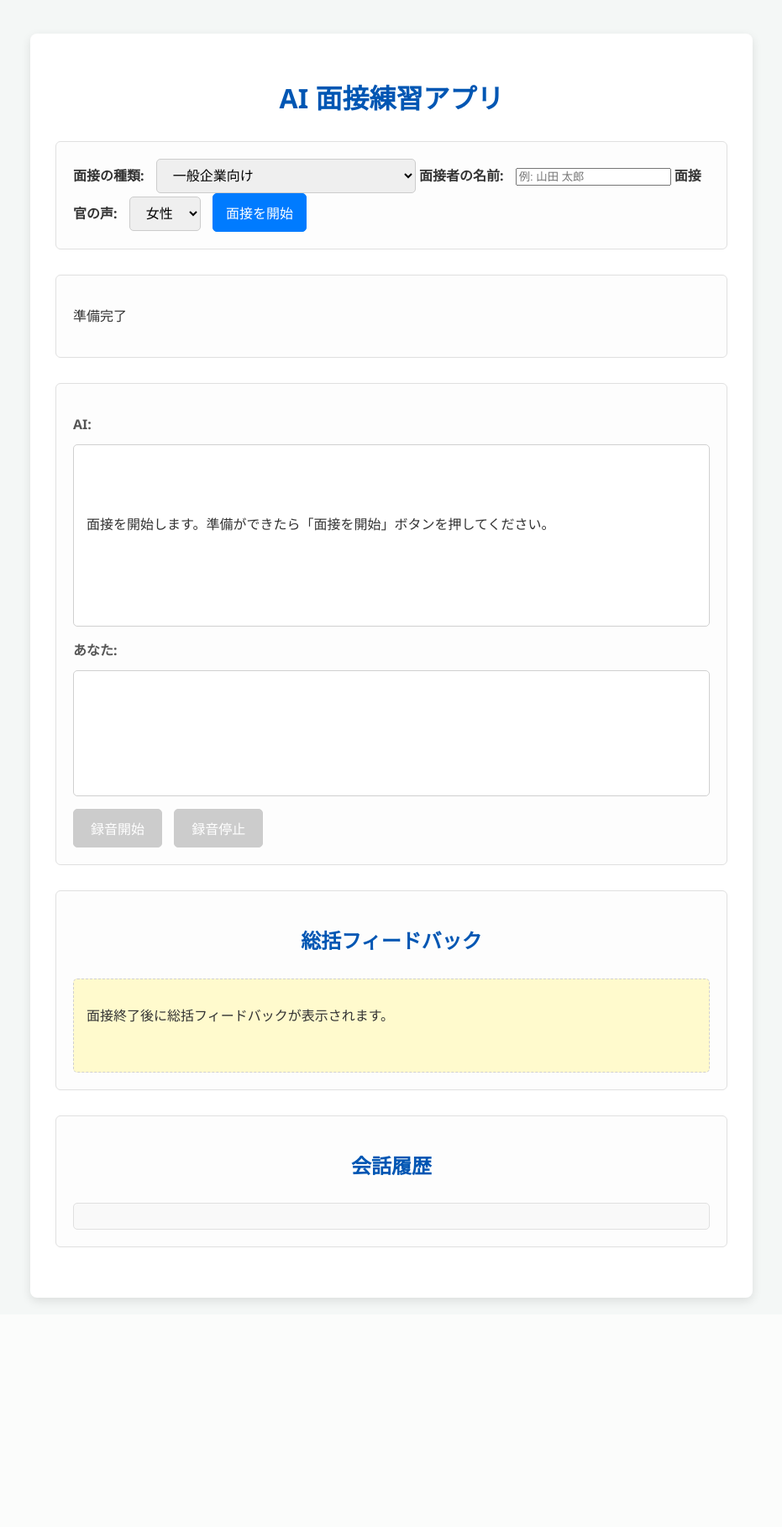
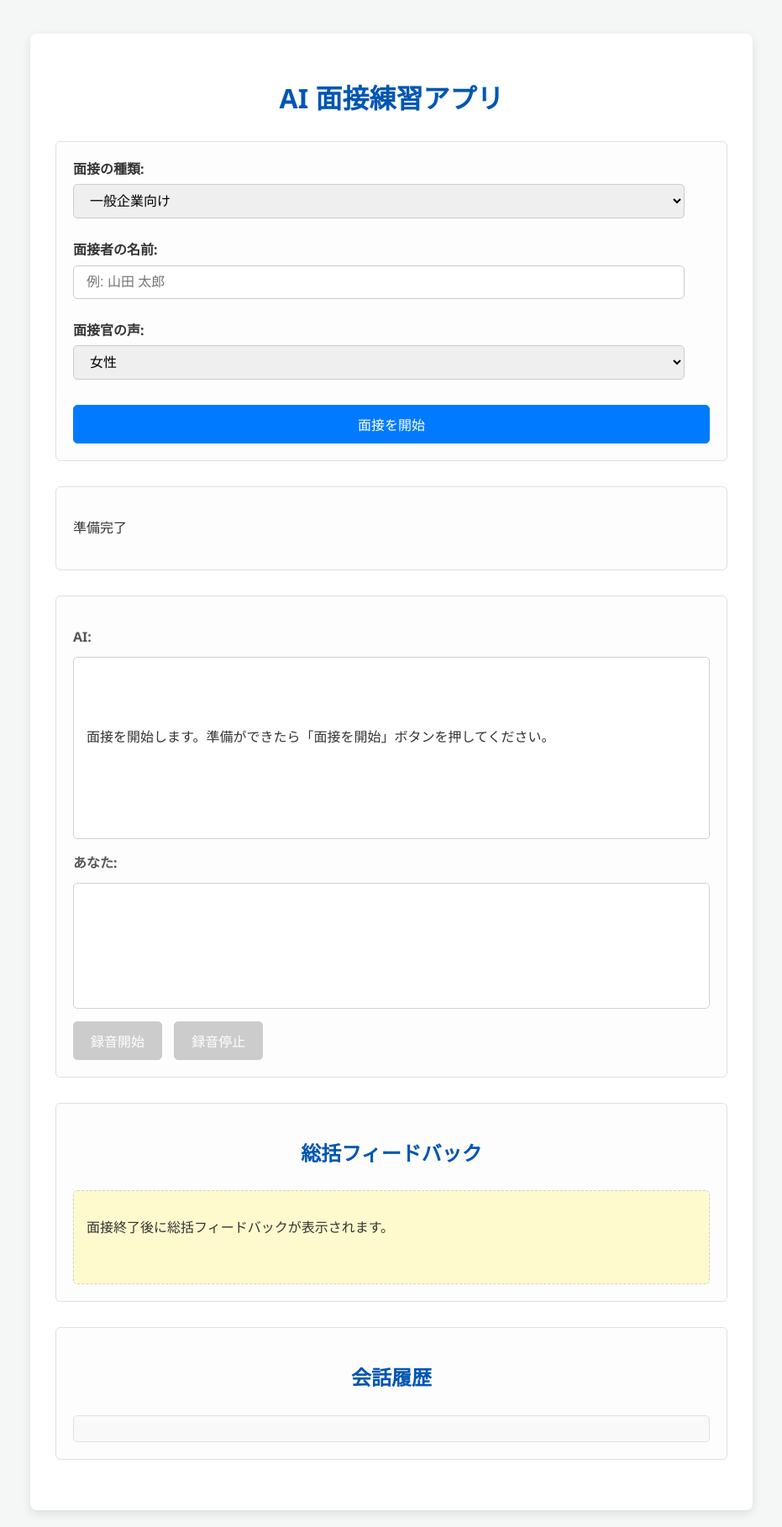
Before and after one commit to hyoudou-hirokazu/ai-mensetu, a Flask app: page / in a window 1280 px wide. Shown: the whole page at 84% size, without its empty margins (174-1105 px from the left). Before the commit the page ends 1553 px from the top, so only its background shows below. Run offline with Flask 3, Linux system fonts and the light colour scheme; parts of the project's set-up code (start-up, migrations or seed data) failed here and were passed over.

Commit message:
Update style.css

```diff
--- a/static/style.css
+++ b/static/style.css
@@ -29,7 +29,7 @@ h1, h2 {
     margin-bottom: 25px;
 }
 
-.settings, .interview-area, .feedback-area, .conversation-history, .status { /* .statusを追加 */
+.settings, .interview-area, .feedback-area, .conversation-history, .status {
     margin-bottom: 30px;
     padding: 20px;
     border: 1px solid #e0e0e0;
@@ -40,22 +40,36 @@ h1, h2 {
 .settings label {
     font-weight: bold;
     margin-right: 10px;
+    display: block; /* ラベルをブロック要素にして改行 */
+    margin-bottom: 5px;
+    margin-top: 15px; /* 各設定項目間のスペース */
 }
 
-.settings select, .settings button {
+.settings label:first-child {
+    margin-top: 0; /* 最初のラベルは上マージンなし */
+}
+
+.settings select, .settings input[type="text"] {
     padding: 10px 15px;
     border-radius: 5px;
     border: 1px solid #ccc;
     font-size: 1rem;
-    cursor: pointer;
-    transition: background-color 0.3s ease, border-color 0.3s ease;
+    width: calc(100% - 30px); /* パディング分を考慮 */
+    box-sizing: border-box; /* パディングを幅に含める */
+    margin-bottom: 10px;
 }
 
 .settings button {
+    padding: 10px 15px;
+    border-radius: 5px;
+    border: 1px solid #007bff;
+    font-size: 1rem;
+    cursor: pointer;
+    transition: background-color 0.3s ease, border-color 0.3s ease;
     background-color: #007bff;
     color: white;
-    border-color: #007bff;
-    margin-left: 10px;
+    width: 100%; /* ボタンを幅いっぱいに */
+    margin-top: 20px;
 }
 
 .settings button:hover {
@@ -82,8 +96,8 @@ h1, h2 {
     padding: 15px;
     border-radius: 5px;
     margin-bottom: 15px;
-    word-wrap: break-word; /* 長いテキストの折り返し */
-    white-space: pre-wrap; /* 改行を維持 */
+    word-wrap: break-word;
+    white-space: pre-wrap;
 }
 
 .user-input-area button {
@@ -133,7 +147,7 @@ h1, h2 {
     border: 1px dashed #d0d0d0;
     padding: 15px;
     min-height: 80px;
-    background-color: #fffacd; /* 薄い黄色 */
+    background-color: #fffacd;
     border-radius: 5px;
 }
 
@@ -142,8 +156,8 @@ h1, h2 {
 }
 
 .conversation-history #history-log {
-    max-height: 300px; /* 高さ制限 */
-    overflow-y: auto; /* スクロール可能に */
+    max-height: 300px;
+    overflow-y: auto;
     border: 1px solid #e0e0e0;
     padding: 15px;
     background-color: #f9f9f9;
@@ -183,7 +197,7 @@ audio {
     .container {
         padding: 15px;
     }
-    .settings button, .user-input-area button {
+    .settings select, .settings input[type="text"], .settings button, .user-input-area button {
         width: 100%;
         margin-left: 0;
         margin-top: 10px;
```
